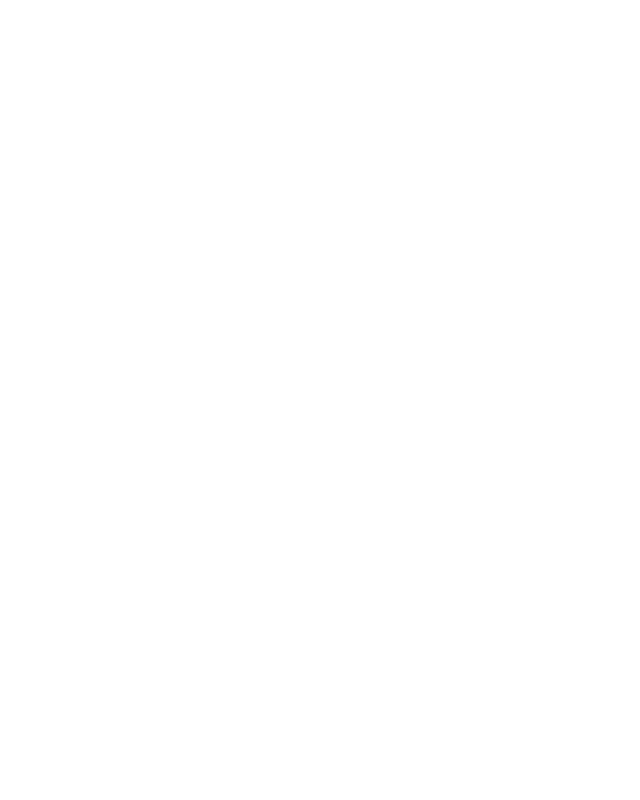
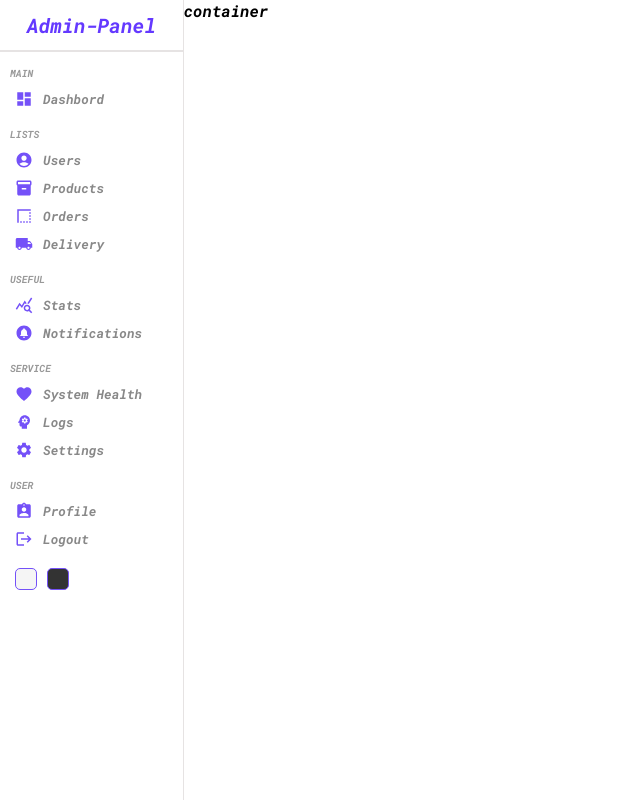
Before and after one commit to hamdi308/admi-Panel-React, a React (Create React App) app: page / in a window 1280 px wide. Shown: the whole page, without its empty margins (0-640 px from the left). Built offline with nearby package versions, Linux system fonts and the light colour scheme.

Commit message:
create side bar

```diff
--- a/package.json
+++ b/package.json
@@ -3,6 +3,10 @@
   "version": "0.1.0",
   "private": true,
   "dependencies": {
+    "@emotion/react": "^11.10.4",
+    "@emotion/styled": "^11.10.4",
+    "@mui/icons-material": "^5.10.6",
+    "@mui/material": "^5.10.8",
     "@testing-library/jest-dom": "^5.16.5",
     "@testing-library/react": "^13.4.0",
     "@testing-library/user-event": "^13.5.0",
--- a/src/Pages/Home/Home.jsx
+++ b/src/Pages/Home/Home.jsx
@@ -1,9 +1,13 @@
+import SideBar from '../../components/SideBar/SideBar';
 import './index.scss';
 const Home = () => {
   return (
-    <div className='home'><h1 className='title'>
-
-    </h1></div>
+      <div className='home'>
+          <SideBar />
+          <div className='homeContainer'>
+            container
+          </div>
+    </div>
   )
 }
 
--- a/src/Pages/Home/index.scss
+++ b/src/Pages/Home/index.scss
@@ -1,6 +1,6 @@
 .home{
-    background-color: rebeccapurple;
-    .title{
-        color: azure;
+    display:flex;
+    .homeContainer{
+        flex:6;
     }
 }
--- /dev/null
+++ b/src/components/SideBar/SideBar.jsx
@@ -0,0 +1,47 @@
+import React from 'react';
+import './index.scss';
+import DashboardIcon from '@mui/icons-material/Dashboard';
+import AccountCircleIcon from '@mui/icons-material/AccountCircle';
+import InventoryIcon from '@mui/icons-material/Inventory';
+import BorderStyleIcon from '@mui/icons-material/BorderStyle';
+import LocalShippingIcon from '@mui/icons-material/LocalShipping';
+import QueryStatsIcon from '@mui/icons-material/QueryStats';
+import CircleNotificationsIcon from '@mui/icons-material/CircleNotifications';
+import FavoriteIcon from '@mui/icons-material/Favorite';
+import PsychologyIcon from '@mui/icons-material/Psychology';
+import SettingsIcon from '@mui/icons-material/Settings';
+import AssignmentIndIcon from '@mui/icons-material/AssignmentInd';
+import LogoutIcon from '@mui/icons-material/Logout';
+const SideBar = () => {
+  return (
+      <div className='sidebar'>
+          <div className='top'><span className='logo'>Admin-Panel</span></div>
+          <hr/>
+          <div className='center'><ul>
+            <p className='title'>MAIN</p>
+              <li><DashboardIcon className='icon'/><span>Dashbord</span></li>
+              <p className='title'>LISTS</p>
+              <li><AccountCircleIcon className='icon'/><span>Users</span></li>
+              <li><InventoryIcon className='icon'/><span>Products</span></li>
+              <li><BorderStyleIcon className='icon'/><span>Orders</span></li>
+              <li><LocalShippingIcon className='icon'/><span>Delivery</span></li>
+              <p className='title'>USEFUL</p>
+              <li><QueryStatsIcon className='icon'/><span>Stats</span></li>
+              <li><CircleNotificationsIcon className='icon'/><span>Notifications</span></li>
+              <p className='title'>SERVICE</p>
+              <li><FavoriteIcon className='icon'/><span>System Health</span></li>
+              <li><PsychologyIcon className='icon'/><span>Logs</span></li>
+              <li><SettingsIcon className='icon'/><span>Settings</span></li>
+              <p className='title'>USER</p>
+              <li><AssignmentIndIcon className='icon'/><span>Profile</span></li>
+              <li><LogoutIcon className='icon'/><span>Logout</span></li>
+          </ul></div>
+          <div className='bottom'>
+            <div className='colorOption'></div>
+            <div className='colorOption'></div>
+          </div>
+      </div>
+  )
+}
+
+export default SideBar
--- /dev/null
+++ b/src/components/SideBar/index.scss
@@ -0,0 +1,74 @@
+.sidebar{
+    flex:1;
+    border-right: 0.5px solid rgb(230,227,227);
+    min-height:100vh;
+    .top{
+        height:50px;
+        display:flex;
+        align-items:center;
+        justify-content:center;
+
+.logo{
+        font-size:20px;
+        font-weight:bold;
+        color:#6439ff;
+    }
+}
+hr{
+    height:0;
+    border:0.5px solid rgb(230,227,227);
+}
+.center{
+    padding-left:10px;
+    ul{
+        list-style: none;
+        margin:0;
+        padding:0;
+        .title{
+            font-size:10px;
+            font-weight:bold;
+            color:#999;
+            margin-top:15px;
+            margin-bottom:5px;
+        }
+        li{
+            display:flex;
+            align-items:center;
+            padding:5px;
+            cursor: pointer;
+            &:hover{
+                background-color:#ece8ff;
+            }
+            .icon{
+                font-size:18px;
+                color:#7451f8;
+            }
+            span{
+                font-size:13px;
+                font-weight:600;
+                color:#888;
+                margin-left:10px;
+            }
+        }
+    }
+}
+.bottom{
+    display:flex;
+    align-items:center;
+    margin:10px;
+    .colorOption{
+        width:20px;
+        height:20px;
+        border-radius:5px;
+        border:1px solid #7451f8;
+        cursor:pointer;
+        margin:5px;
+        &:nth-child(1){
+            background-color:whitesmoke;
+        }
+        &:nth-child(2){
+            background-color:#333;
+        }
+    }
+}
+}
```
Also changed, not shown: src/components/NavBar/NavBar.jsx (added, +9 -0 lines), src/components/NavBar/index.scss (added), 1 other file (tests, documents, lock files or other folders).
